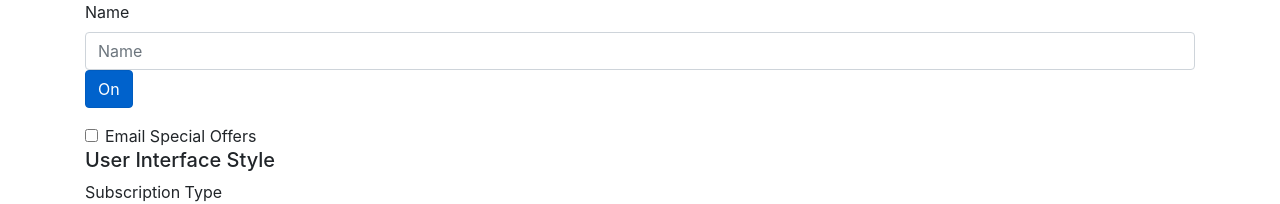
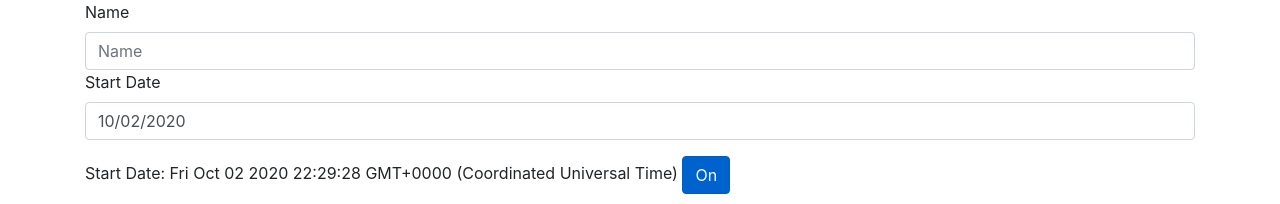
Before and after one commit to ozgursarikamis/angular-pro, an Angular app: page / in a window 1280 px wide. Shown: the part 156-360 px from the top of the page. Built offline with nearby package versions, Linux system fonts and the light colour scheme; no server answers.

Commit message:
npx-bootstrap datepicker

```diff
--- a/angular.json
+++ b/angular.json
@@ -28,6 +28,7 @@
               "src/assets"
             ],
             "styles": [
+			  "node_modules/ngx-bootstrap/datepicker/bs-datepicker.css",
 			  "node_modules/bootstrap/dist/css/bootstrap.min.css",
               "src/styles.scss"
             ],
--- a/src/app/app.module.ts
+++ b/src/app/app.module.ts
@@ -9,6 +9,8 @@ import { UserSettingsFormComponent } from './user-settings-form/user-settings-fo
 import { DataService } from "./data/data.service";
 import { HttpClientModule } from "@angular/common/http";
 import { ButtonsModule } from "ngx-bootstrap/buttons";
+import { BsDatepickerModule } from "ngx-bootstrap/datepicker";
+import { BrowserAnimationsModule } from "@angular/platform-browser/animations";
 
 @NgModule({
   declarations: [
@@ -20,7 +22,9 @@ import { ButtonsModule } from "ngx-bootstrap/buttons";
 	AppRoutingModule,
 	FormsModule,
 	HttpClientModule,
-	ButtonsModule
+	ButtonsModule,
+	BsDatepickerModule.forRoot(),
+	BrowserAnimationsModule
   ],
   providers: [DataService],
   bootstrap: [AppComponent]
--- a/src/app/user-settings-form/user-settings-form.component.html
+++ b/src/app/user-settings-form/user-settings-form.component.html
@@ -25,6 +25,15 @@
 			<div [hidden]="!form.submitted || nameField.valid" class="alert alert-danger">
 				Enter a name
 			</div>
+
+			<div class="form-group">
+				<label for="startDate">Start Date</label>
+				<input type="text" name="startDate" id="startDate"
+					[(ngModel)]="startDate" bsDatepicker
+					placeholder="Start Date" class="form-control">
+			</div>
+			Start Date: {{ startDate }}
+
 			<button type="button" class="btn btn-primary" name="singleModel"
 				[(ngModel)]="singleModel" btnCheckbox
 				btnCheckboxTrue="On" btnCheckboxFalse="Off">
--- a/src/app/user-settings-form/user-settings-form.component.ts
+++ b/src/app/user-settings-form/user-settings-form.component.ts
@@ -22,6 +22,7 @@ export class UserSettingsFormComponent implements OnInit {
 	postError: boolean;
 	postErrorMessage: string;
 	singleModel = "On";
+	startDate: Date;
 
 	userSettings: UserSettings = { ...this.originalUserSettings };
 	subsTypes: Observable<{ id: string, type: string }[]>;
@@ -30,6 +31,7 @@ export class UserSettingsFormComponent implements OnInit {
 
 	ngOnInit(): void {
 		this.subsTypes = this.service.getSubsTypes();
+		this.startDate = new Date();
 	}
 
 	onSubmit(form: NgForm) {
```
